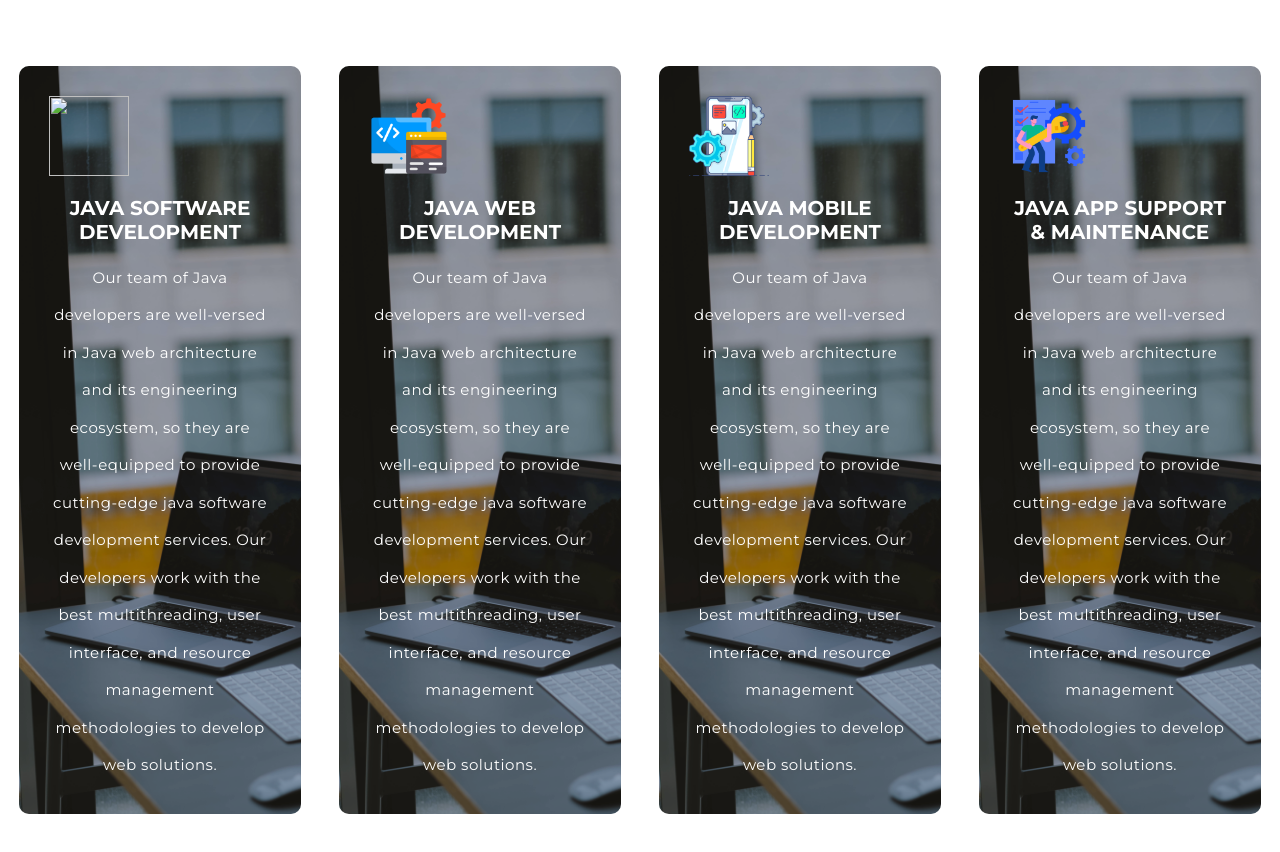
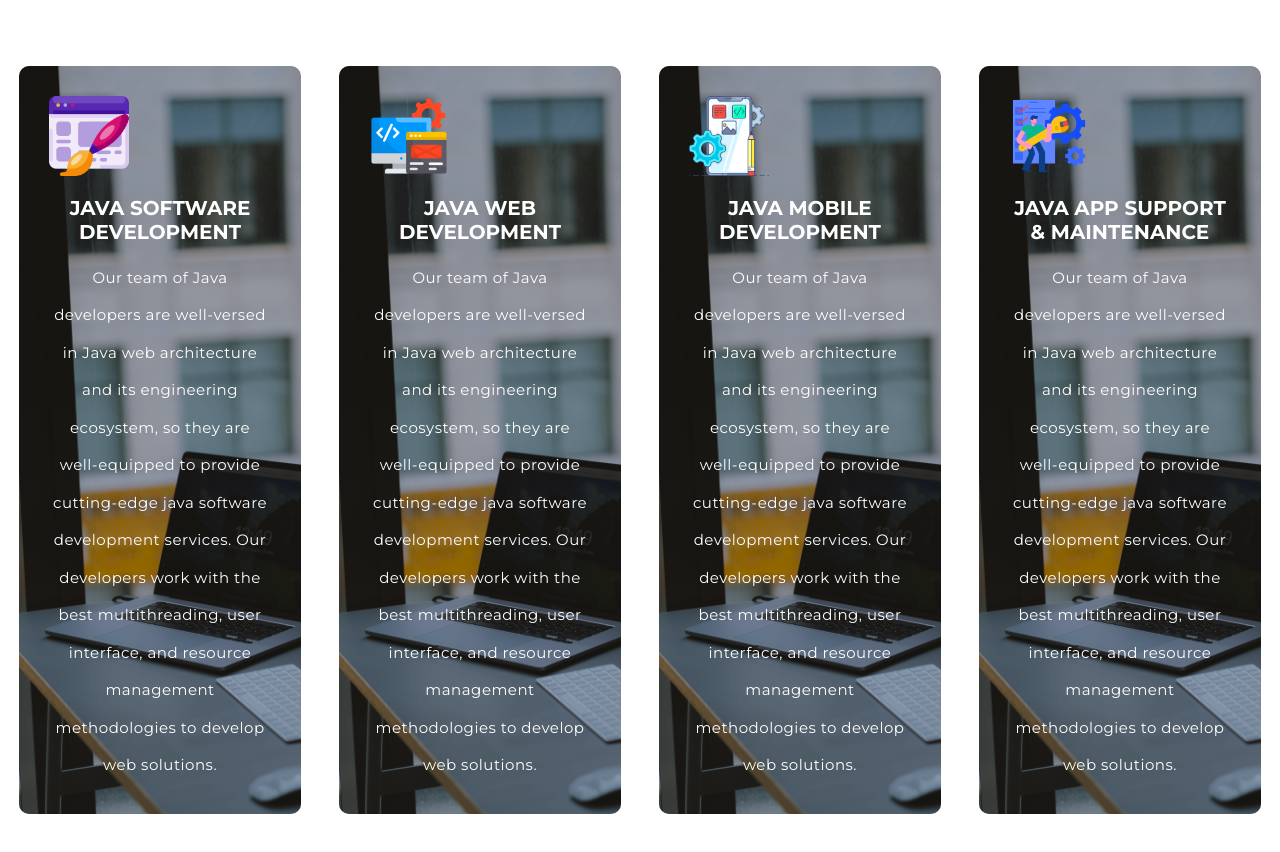
Before and after one commit to priyanshu-6264/portfolio, a plain HTML site: page index.html in a window 1280 px wide. Shown: the part 1109-1961 px from the top of the page. Drawn offline with Linux system fonts and the light colour scheme; files whose address does not match are found by name.

Commit message:
Update index.html

```diff
--- a/index.html
+++ b/index.html
@@ -50,7 +50,7 @@
         </div>
         <div class="service-bottom">
             <div class="service-item">
-                <div class="icon"><img src="./img/design.png" ></div>
+                <div class="icon"><img src="design.png" ></div>
                 <h2>Java Software Development</h2>
                 <p>Our team of Java developers are well-versed in Java web architecture and its engineering ecosystem, so they are well-equipped to provide cutting-edge java software development services. Our developers work with the best multithreading, user interface, and resource management methodologies to develop web solutions.</p>
             </div>
```
